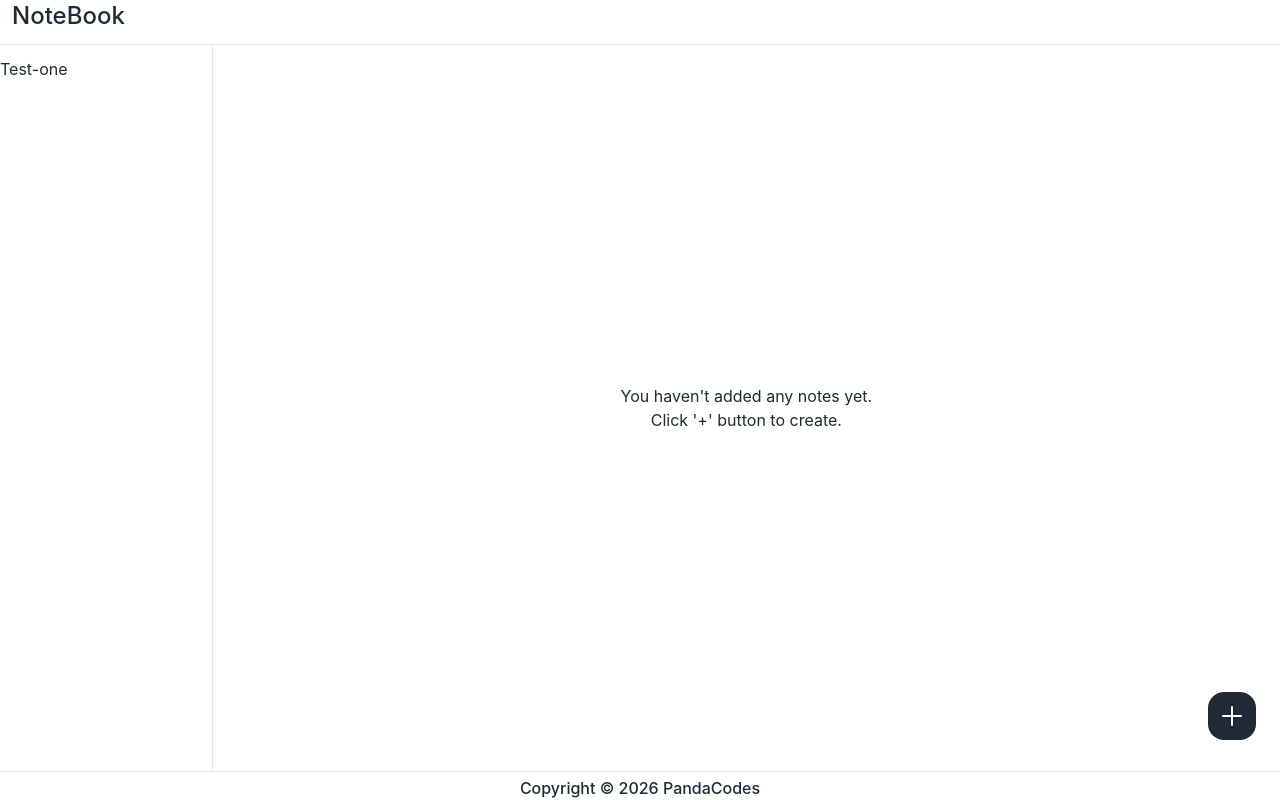
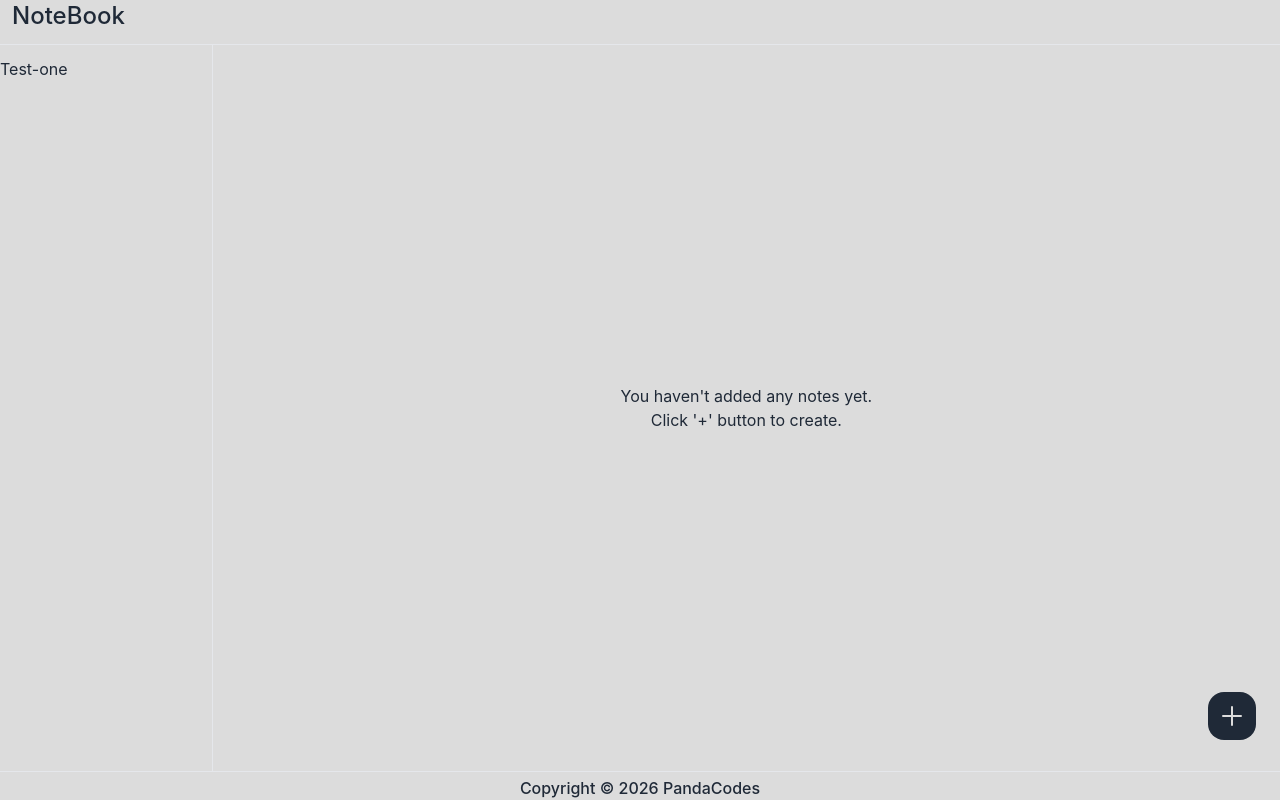
Before and after one commit to Fortune-Uchegbu/My-NoteBook-App, a React (Vite) app: page / in a window 1280 px wide. Built offline with nearby package versions, Linux system fonts and the light colour scheme.

Commit message:
persistence: localstorage + context. page: notelist display

```diff
--- a/src/components/Header.jsx
+++ b/src/components/Header.jsx
@@ -4,10 +4,10 @@ import { NoteContext } from "../contexts/NoteContext";
 
 
 export const Header = () => {
-  const {setMenuOpen} = useContext(NoteContext);
+  const {setMenuOpen, noteList} = useContext(NoteContext);
   return (
     <header className='flex justify-between items-center px-default pb-3 border-b border-border'>
-      <span className="font-medium text-2xl">NoteBook</span>
+      <span className="font-medium text-2xl">{(noteList.length > 0) ? 'Notes' : 'NoteBook'}</span>
       <button className="lg:hidden p-2 hover:cursor-pointer" onClick={() => setMenuOpen(prev => !prev)}>
         <LuMenu className="w-6 h-6"/>
       </button>
--- a/src/contexts/NoteContext.jsx
+++ b/src/contexts/NoteContext.jsx
@@ -1,16 +1,22 @@
-import react, { createContext, useState } from "react";
+import react, { createContext, useState, useEffect } from "react";
 // import { toggleTheme } from "../utils";
 
 export const NoteContext = createContext();
 
 export const NoteProvider = ({children}) => {
     // states
-    const [noteList, setNoteList] = useState([]);
+    const [noteList, setNoteList] = useState(() => {
+        const savedNotes = localStorage.getItem('noteList');
+        return savedNotes ? JSON.parse(savedNotes) : []
+    });
     const [menuOpen, setMenuOpen] = useState(false);
     const [windowSize, setWindowSize] = useState({
         width: window.innerWidth,
         height: window.innerHeight,
     });
+    useEffect(() => {
+        localStorage.setItem('noteList', JSON.stringify(noteList));
+    }, [noteList])
 
     // value obj
     const val = {noteList, setNoteList, menuOpen, setMenuOpen, windowSize, setWindowSize}
--- a/src/customhooks/useUpdateNote.jsx
+++ b/src/customhooks/useUpdateNote.jsx
@@ -4,15 +4,11 @@ import { NoteContext } from "../contexts/NoteContext";
 export const useUpdateNote = (data, choice) => {
   const {noteList, setNoteList} = useContext(NoteContext);
   const updateNote = (data) => {
-    if (noteList.length === 0) /* initial */ {
-      setNoteList([data])
-    } else if (choice) /* editing */ {
-      const newNoteList = noteList.map(val => (val.id === data.id) ? data : val );
-      setNoteList(newNoteList);
-    } else /* creating */ {
-      const newNoteList = [...noteList, data];
-      setNoteList(newNoteList);
-    }
+    const newNoteList = (noteList.length === 0) ? [data] /* initial */ :
+    (choice) ? (noteList.map(val => (val.id === data.id) ? data : val )) /* editing */ :
+    [...noteList, data] /* creating */;
+    setNoteList(newNoteList); //update state
+    // localStorage.setItem('noteList', newNoteList);
   }
   return {updateNote}
 }
--- a/src/index.css
+++ b/src/index.css
@@ -4,23 +4,23 @@
 @theme {
   /* core tokens / variables */
   --color-primary: #1f2937;      /* Near black Blue */
-  --color-surface: #ffffff;     /* White page */
+  --color-surface: #DCDCDC;     /* White page */
   --color-text: #1f2937;        /* Near black */
   --color-border: #e5e7eb;      /* Light gray line */
   --color-muted: #6b7280;       /* Gray text */
   --color-button: #1f2937;      /* Near black */
-  --color-button-text: #ffffff;  /* White*/
+  --color-button-text: #DCDCDC;  /* White*/
   --padding-default: 12px;
 }
 
 [data-theme = 'light'] {
   --color-primary: #1f2937;      /* Near black Blue */
-  --color-surface: #ffffff;     /* White page */
+  --color-surface: #DCDCDC;     /* White page */
   --color-text: #1f2937;        /* Near black */
   --color-border: #e5e7eb;      /* Light gray line */
   --color-muted: #6b7280;       /* Gray text */
   --color-button: #1f2937;      /* Near black */
-  --color-button-text: #ffffff  /* White*/
+  --color-button-text: #DCDCDC  /* White*/
   --padding-default: 12px;
 }
 
--- a/src/pages/Home.jsx
+++ b/src/pages/Home.jsx
@@ -5,7 +5,7 @@ export const Home = () => {
   const {noteList, mobile, outLetClass} = useOutletContext();
   const navigate = useNavigate();
   return (
-    < >
+    <>
       {(noteList && noteList.length === 0) &&
         <div className={`grid place-content-center h-full text-center relative ${outLetClass}`}>
           <p>You haven't added any notes yet.</p>
@@ -13,13 +13,20 @@ export const Home = () => {
         </div>
       }
       {(noteList && noteList.length > 0) &&
-        <ul>
-          {noteList.map((note, key) => (
-            <li key={key}>
-              {note.title}
-            </li>
-          ))}
-        </ul>
+        <section className={`flex flex-col gap-y-3 py-3 ${outLetClass}`}>
+          {/* <h1 className="font-semibold text-xl">Notes</h1> */}
+
+          <ul className="flex flex-col gap-y-3">
+            {noteList.map((note) => (
+              <li
+              className="noteItem w-full border border-button p-4 rounded-xl"
+              key={note.id}>
+                <h2>{note.title}</h2>
+                <p>{note.body}</p>
+              </li>
+            ))}
+          </ul>
+        </section>
       }
 
       <button
--- a/src/pages/Input.jsx
+++ b/src/pages/Input.jsx
@@ -14,13 +14,18 @@ export const Input = ({ choice }) => {
     e.preventDefault();
     const form = document.getElementById('inputForm');
     const rawData = new FormData(form);
-    const rawDataObj = Object.fromEntries(rawData)
+    const rawDataPairs = Array.from(rawData);
+    const trimmedDataPairs = rawDataPairs.map(([key, value]) => [key,
+      (typeof value === 'string' ) ? value.trim() : value
+    ]);
+    const rawDataObj = Object.fromEntries(trimmedDataPairs);
+    console.log(rawDataObj)
 
     // Ensure both inputs are filled
     const hasEmpty = Object.values(rawDataObj).some(val => !(val.trim()));
     if (hasEmpty) {
-        alert('All fields are required!');
-        return;
+      alert('All fields are required!');
+      return;
     }
     // Add id appropriately.
     const isEdit = Boolean(id);
@@ -28,7 +33,7 @@ export const Input = ({ choice }) => {
     const data = {_id : ID, ...rawDataObj}
     form.reset();
     updateNote(data, isEditing);
-    navigate('/')
+    navigate('/'); //return back to home page
   };
 
   return (
```
